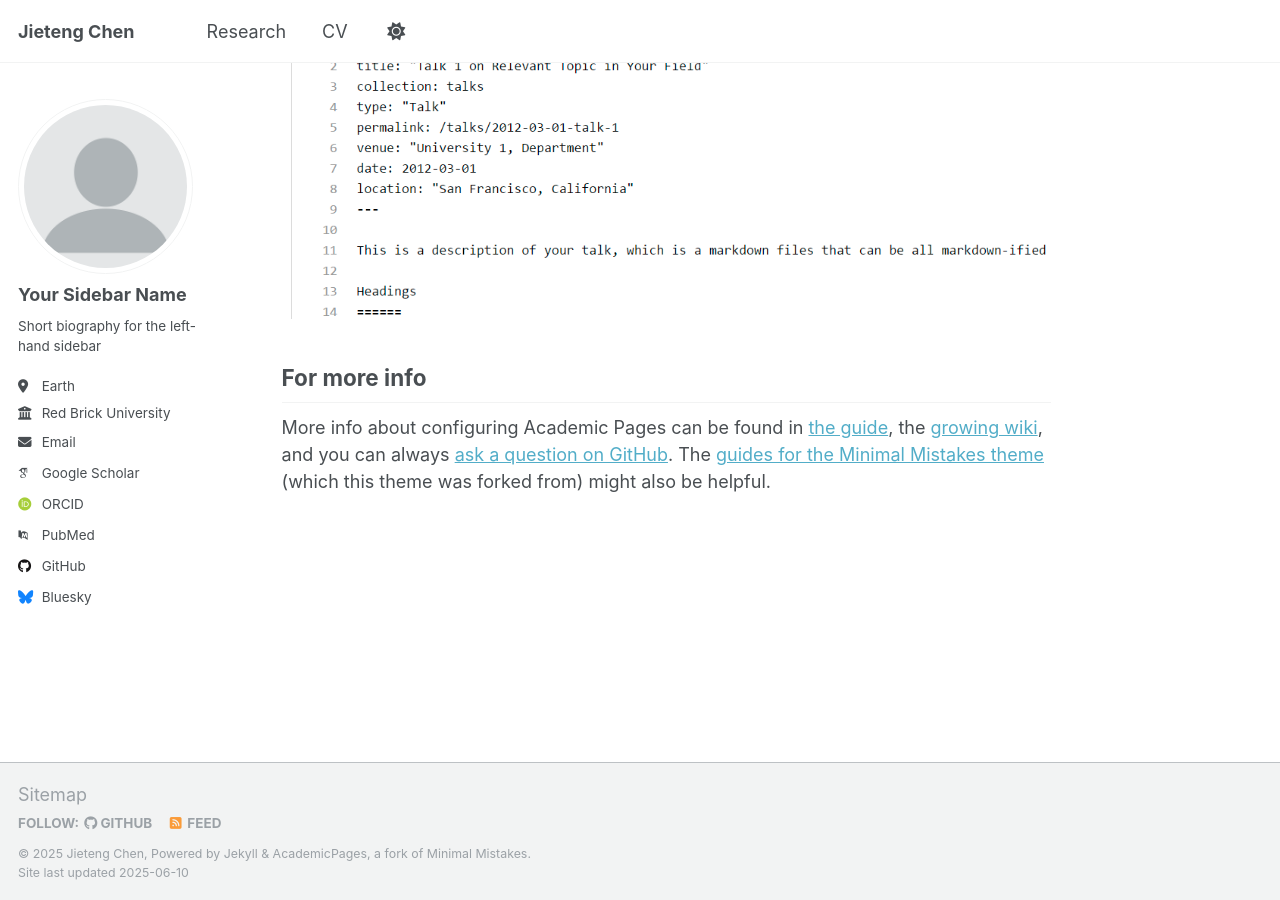
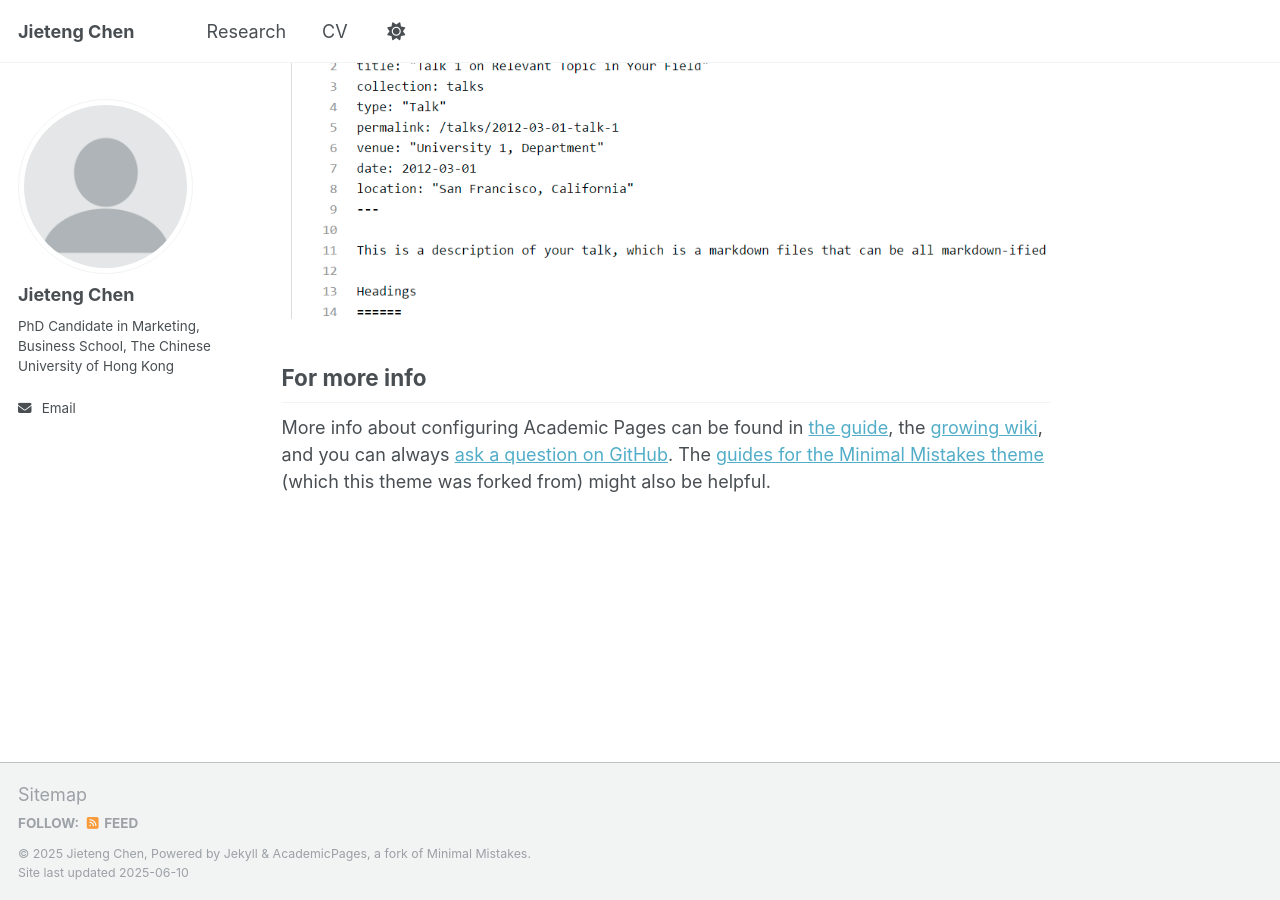
Before and after one commit to JietengChen/jietengchen.github.io, a Jekyll site: the page built from _pages/about.md, in a window 1280 px wide and 900 px high, scrolled down 2636 px. Built offline with Jekyll 4.4.1, drawn with Linux system fonts in a browser that asks for light colours; some web fonts are replaced.

Commit message:
Update _config.yml

```diff
--- a/_config.yml
+++ b/_config.yml
@@ -13,7 +13,7 @@
 title_separator          : "-"
 name                     : &name "Jieteng Chen"
 description              : &description "personal description"
-url                      : https://academicpages.github.io # the base hostname & protocol for your site e.g. "https://[your GitHub username].github.io" or if you already have some other page hosted on Github then use "https://[your GitHub username].github.io/[Your Repo Name]"
+url                      : https://jietengchen.github.io # the base hostname & protocol for your site e.g. "https://[your GitHub username].github.io" or if you already have some other page hosted on Github then use "https://[your GitHub username].github.io/[Your Repo Name]"
 baseurl                  : "" # the subpath of your site, e.g. "/blog"
 repository               : "academicpages/academicpages.github.io"
 
@@ -23,58 +23,58 @@
 author:
   # Biographic information
   avatar           : "profile.png"
-  name             : "Your Sidebar Name"
-  pronouns         : # example: "she/her"
-  bio              : "Short biography for the left-hand sidebar"
-  location         : "Earth"
-  employer         : "Red Brick University"
-  uri              : # URL
-  email            : "none@example.org"
+  name             : "Jieteng Chen"
+  # pronouns         : # example: "she/her"
+  bio              : "PhD Candidate in Marketing, Business School, The Chinese University of Hong Kong"
+  # location         : "Earth"
+  # employer         : "Red Brick University"
+  # uri              : # URL
+  email            : "jieteng.chen@link.cuhk.edu.hk"
 
   # Academic websites
-  academia         : # URL
-  arxiv            : # URL - Update with the correct link to your profile
-  googlescholar    : "https://scholar.google.com/citations?user=PS_CX0AAAAAJ"
-  impactstory      : # URL
-  orcid            : "http://orcid.org/yourorcidurl"
-  semantic         : # URL
-  pubmed           : "https://www.ncbi.nlm.nih.gov/pubmed/?term=john+snow"
-  researchgate     : # URL
-  scopus           : # URL
+  # academia         : # URL
+  # arxiv            : # URL - Update with the correct link to your profile
+  # googlescholar    : "https://scholar.google.com/citations?user=PS_CX0AAAAAJ"
+  # impactstory      : # URL
+  # orcid            : "http://orcid.org/yourorcidurl"
+  # semantic         : # URL
+  # pubmed           : "https://www.ncbi.nlm.nih.gov/pubmed/?term=john+snow"
+  # researchgate     : # URL
+  # scopus           : # URL
 
   # Repositories and software development
-  bitbucket        : # Username - Update with your username on the site
-  codepen          : # Username
-  dribbble         : # Username
-  github           : "academicpages"
-  kaggle           : # Username
-  stackoverflow    : # User number or user number and name (i.e., use "1" or "1/jeff-atwood")
+  #bitbucket        : # Username - Update with your username on the site
+  #codepen          : # Username
+  #dribbble         : # Username
+  #github           : "academicpages"
+  #kaggle           : # Username
+  #stackoverflow    : # User number or user number and name (i.e., use "1" or "1/jeff-atwood")
 
   # Social media
-  bluesky          : "bsky.app" # Replace this with you Bluesky username
-  facebook         : # Username
-  flickr           : # Username
-  foursquare       : # Username
-  goodreads        : # Username
-  google_plus      : # Username
-  keybase          : # Username
-  instagram        : # Username
-  lastfm           : # Username
-  linkedin         : # Username
-  mastodon         : # URL
-  medium           : # URL
-  pinterest        : # Username
-  soundcloud       : # Username
-  steam            : # Username
-  telegram         : # URL
-  tumblr           : # Username
-  twitter          : # Username for X / Twitter
-  vine             : # Username
-  weibo            : # Username
-  wikipedia        : # Username
-  xing             : # Username
-  youtube          : # Username
-  zhihu            : # Username
+  #bluesky          : "bsky.app" # Replace this with you Bluesky username
+  #facebook         : # Username
+  #flickr           : # Username
+  #foursquare       : # Username
+  #goodreads        : # Username
+  #google_plus      : # Username
+  #keybase          : # Username
+  #instagram        : # Username
+  #lastfm           : # Username
+  #linkedin         : # Username
+  #mastodon         : # URL
+  #medium           : # URL
+  #pinterest        : # Username
+  #soundcloud       : # Username
+  #steam            : # Username
+  #telegram         : # URL
+  #tumblr           : # Username
+  #twitter          : # Username for X / Twitter
+  #vine             : # Username
+  #weibo            : # Username
+  #wikipedia        : # Username
+  #xing             : # Username
+  #youtube          : # Username
+  #zhihu            : # Username
 
 # Publication Category - The following the list of publication categories and their headings
 publication_category:
```
